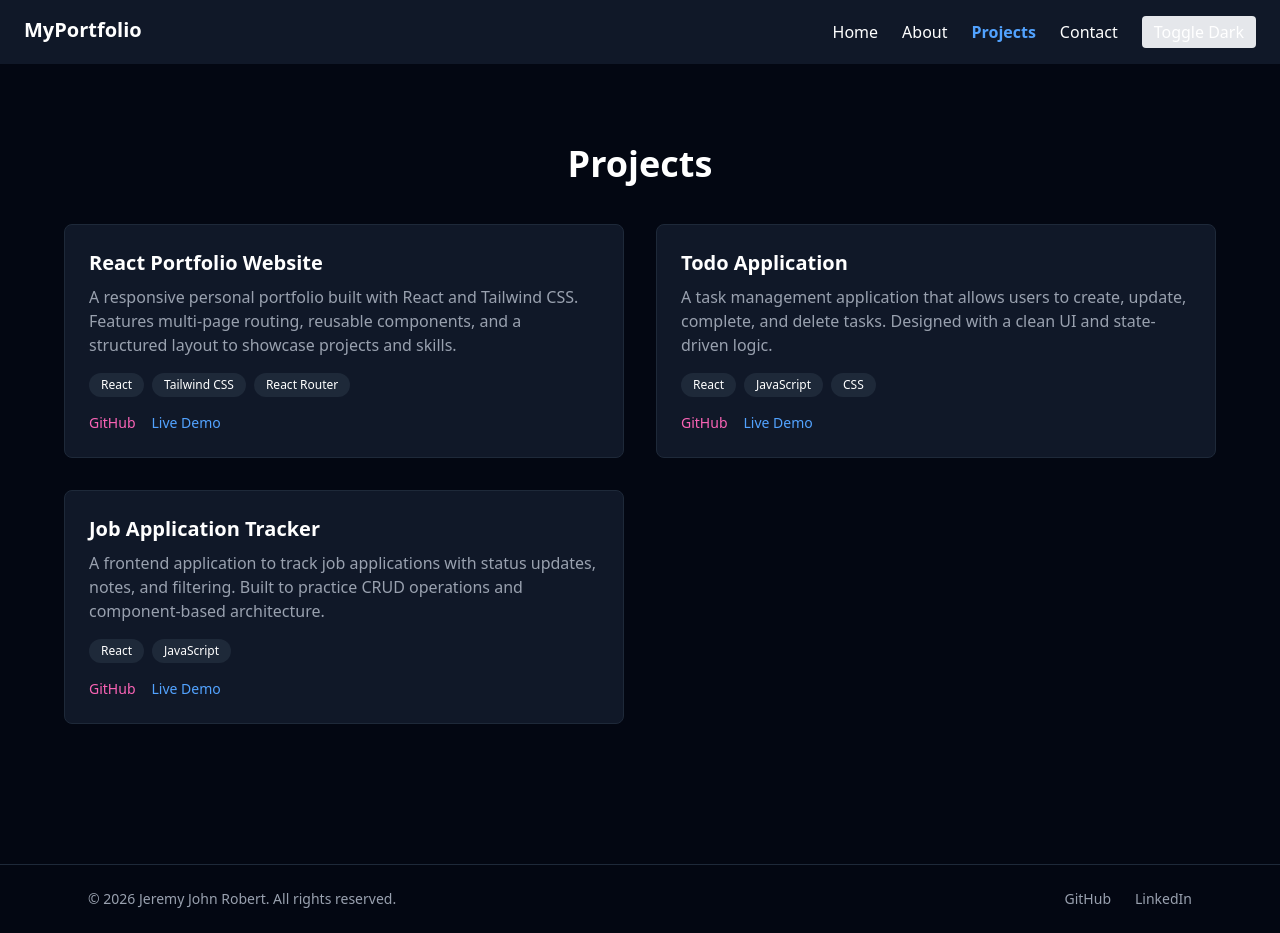
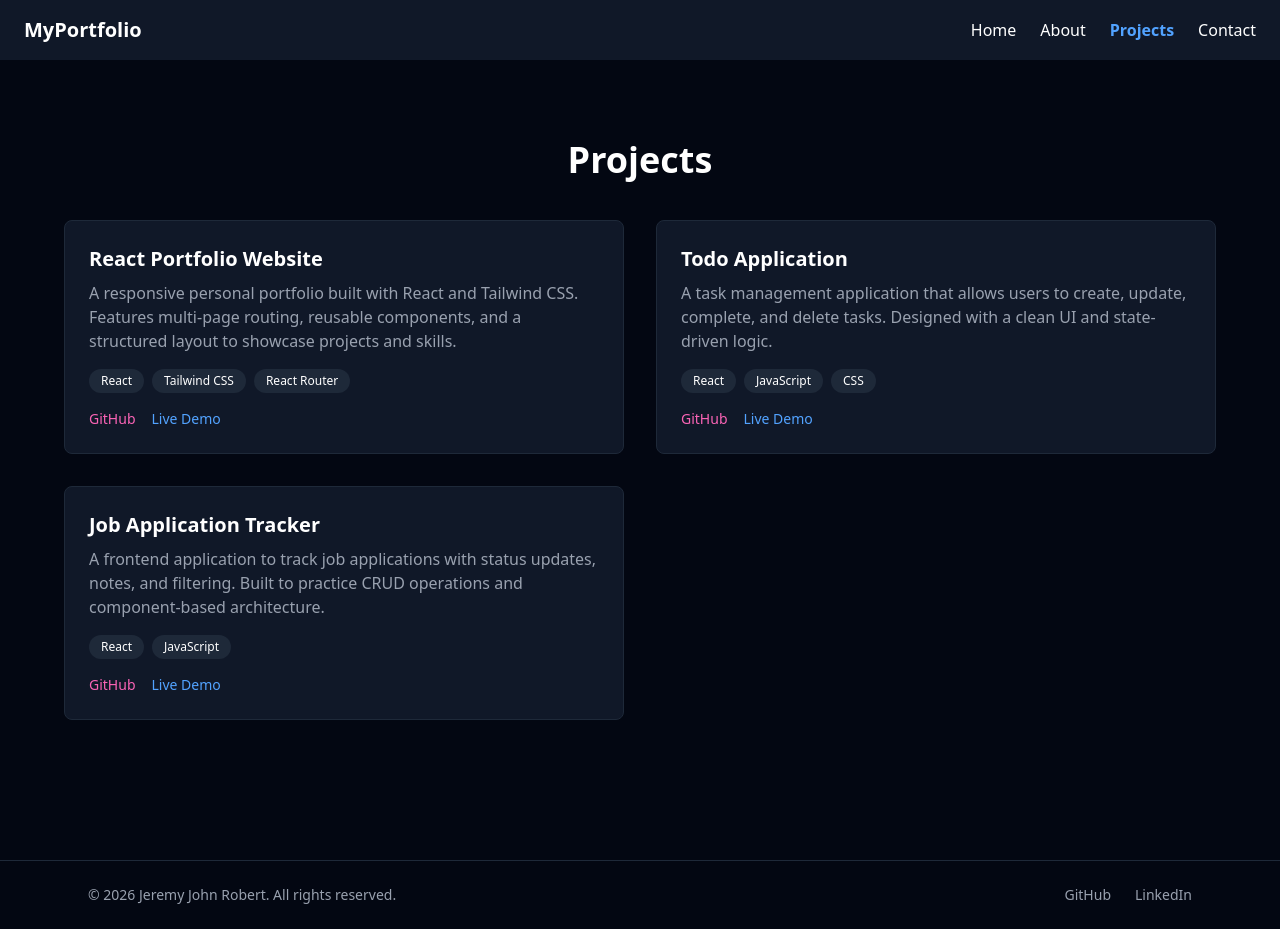
Before and after one commit to jerexjin2100/react-portfolio, a React (Vite) app in the folder react-portfolio/: page /projects in a window 1280 px wide. Built offline with nearby package versions, Linux system fonts and the light colour scheme.

Commit message:
fix: updates Readme file

```diff
--- a/react-portfolio/src/components/Navbar.jsx
+++ b/react-portfolio/src/components/Navbar.jsx
@@ -17,13 +17,7 @@ function Navbar() {
         </NavLink>
         <NavLink to="/contact" className={linkClasses}>Contact</NavLink>
 
-        {/* Dark/Light Mode Toggle */}
-        <button
-          onClick={() => document.documentElement.classList.toggle("dark")}
-          className="px-3 py-1 transition bg-gray-200 rounded dark:bg-gray-700 hover:bg-gray-300 dark:hover:bg-gray-600"
-        >
-          Toggle Dark
-        </button>
+
       </div>
 
     </nav>
--- a/react-portfolio/src/data/projects.js
+++ b/react-portfolio/src/data/projects.js
@@ -5,8 +5,8 @@ const projects = [
   description:
     "A responsive personal portfolio built with React and Tailwind CSS. Features multi-page routing, reusable components, and a structured layout to showcase projects and skills.",
   tech: ["React", "Tailwind CSS", "React Router"],
-  github: "https://github.com/yourname/react-portfolio",
-  live: "https://your-live-link.vercel.app"
+  github: "https://github.com/jerexjin2100/react-portfolio",
+  live: "https://react-portfolio-6mq8.vercel.app/"
   },
 
   {
```
Also changed, not shown: 1 other file (tests, documents, lock files or other folders).
